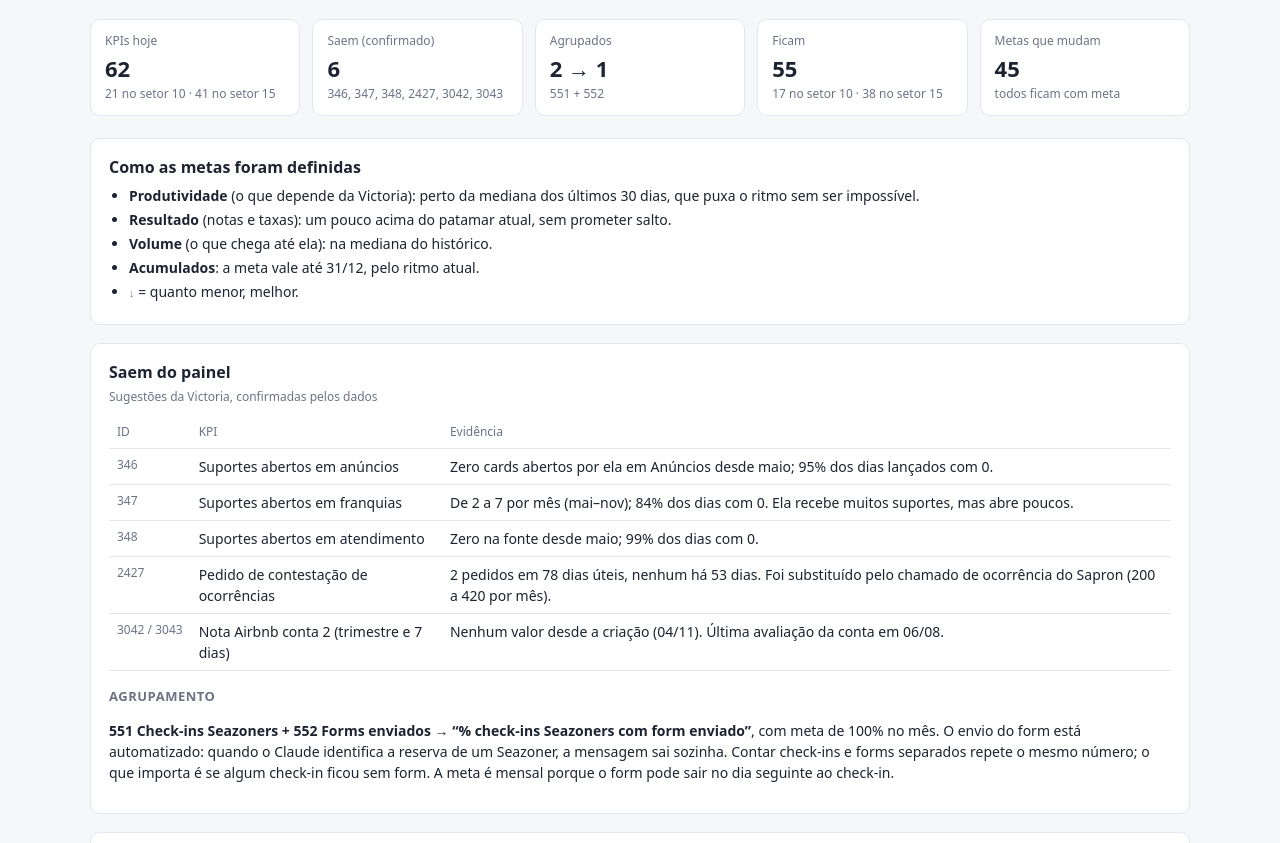
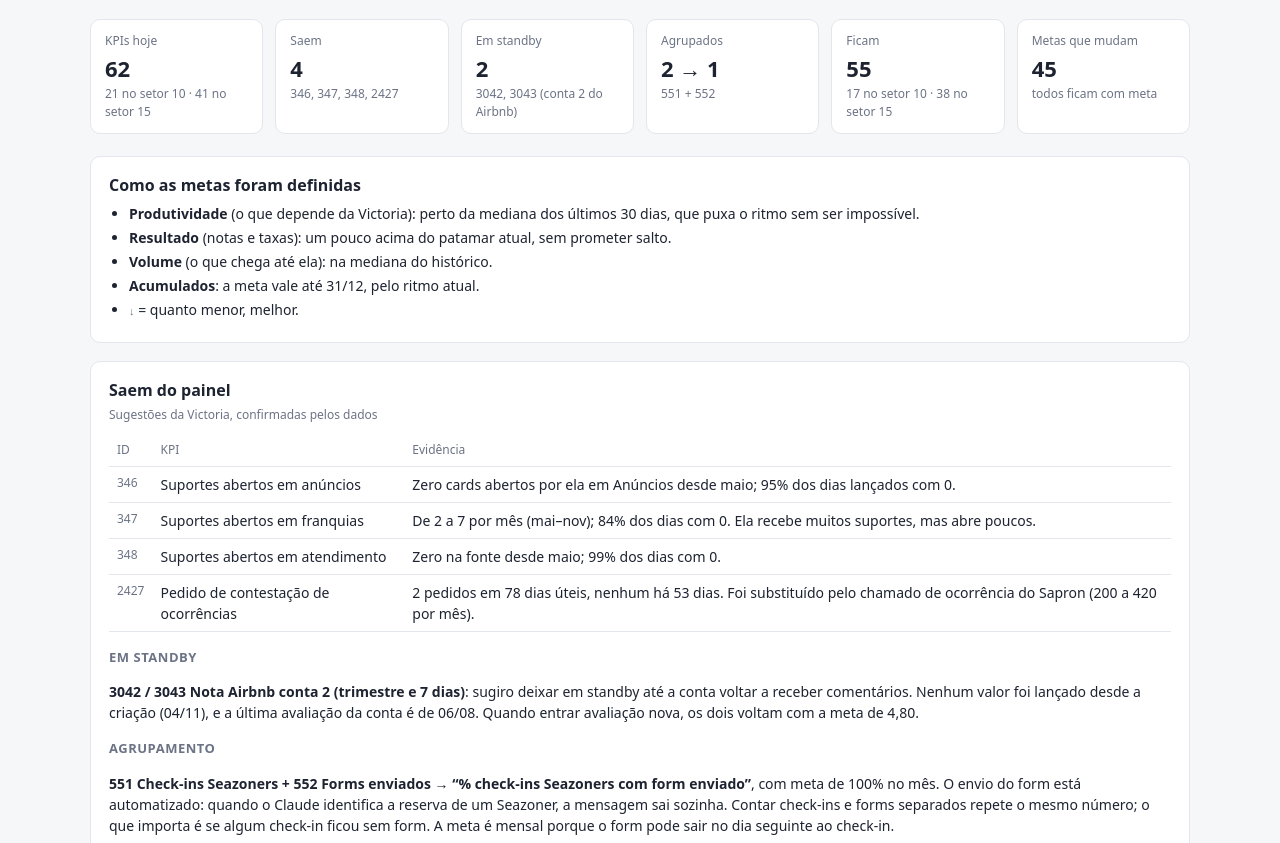
Before and after one commit to victoriamagri/revisao-kpis-qualidade, a plain HTML site: page index.html in a window 1280 px wide. Shown: the part 109-952 px from the top of the page. Drawn offline with Linux system fonts and the light colour scheme.

Commit message:
docs: conta 2 do Airbnb em standby
Co-Authored-By: Claude Opus 5.5 <noreply@anthropic.com>

```diff
--- a/index.html
+++ b/index.html
@@ -48,7 +48,8 @@
 
 <div class="grid">
   <div class="tile"><div class="l">KPIs hoje</div><div class="v">62</div><div class="m">21 no setor 10 · 41 no setor 15</div></div>
-  <div class="tile"><div class="l">Saem (confirmado)</div><div class="v">6</div><div class="m">346, 347, 348, 2427, 3042, 3043</div></div>
+  <div class="tile"><div class="l">Saem</div><div class="v">4</div><div class="m">346, 347, 348, 2427</div></div>
+  <div class="tile"><div class="l">Em standby</div><div class="v">2</div><div class="m">3042, 3043 (conta 2 do Airbnb)</div></div>
   <div class="tile"><div class="l">Agrupados</div><div class="v">2 → 1</div><div class="m">551 + 552</div></div>
   <div class="tile"><div class="l">Ficam</div><div class="v">55</div><div class="m">17 no setor 10 · 38 no setor 15</div></div>
   <div class="tile"><div class="l">Metas que mudam</div><div class="v">45</div><div class="m">todos ficam com meta</div></div>
@@ -74,8 +75,9 @@
     <tr><td class="id">347</td><td>Suportes abertos em franquias</td><td>De 2 a 7 por mês (mai–nov); 84% dos dias com 0. Ela recebe muitos suportes, mas abre poucos.</td></tr>
     <tr><td class="id">348</td><td>Suportes abertos em atendimento</td><td>Zero na fonte desde maio; 99% dos dias com 0.</td></tr>
     <tr><td class="id">2427</td><td>Pedido de contestação de ocorrências</td><td>2 pedidos em 78 dias úteis, nenhum há 53 dias. Foi substituído pelo chamado de ocorrência do Sapron (200 a 420 por mês).</td></tr>
-    <tr><td class="id">3042 / 3043</td><td>Nota Airbnb conta 2 (trimestre e 7 dias)</td><td>Nenhum valor desde a criação (04/11). Última avaliação da conta em 06/08.</td></tr>
-  </table></div>
+    </table></div>
+  <h3>Em standby</h3>
+  <p><b>3042 / 3043 Nota Airbnb conta 2 (trimestre e 7 dias)</b>: sugiro deixar em standby até a conta voltar a receber comentários. Nenhum valor foi lançado desde a criação (04/11), e a última avaliação da conta é de 06/08. Quando entrar avaliação nova, os dois voltam com a meta de 4,80.</p>
   <h3>Agrupamento</h3>
   <p><b>551 Check-ins Seazoners + 552 Forms enviados → “% check-ins Seazoners com form enviado”</b>, com meta de 100% no mês. O envio do form está automatizado: quando o Claude identifica a reserva de um Seazoner, a mensagem sai sozinha. Contar check-ins e forms separados repete o mesmo número; o que importa é se algum check-in ficou sem form. A meta é mensal porque o form pode sair no dia seguinte ao check-in.</p>
 </section>
```
